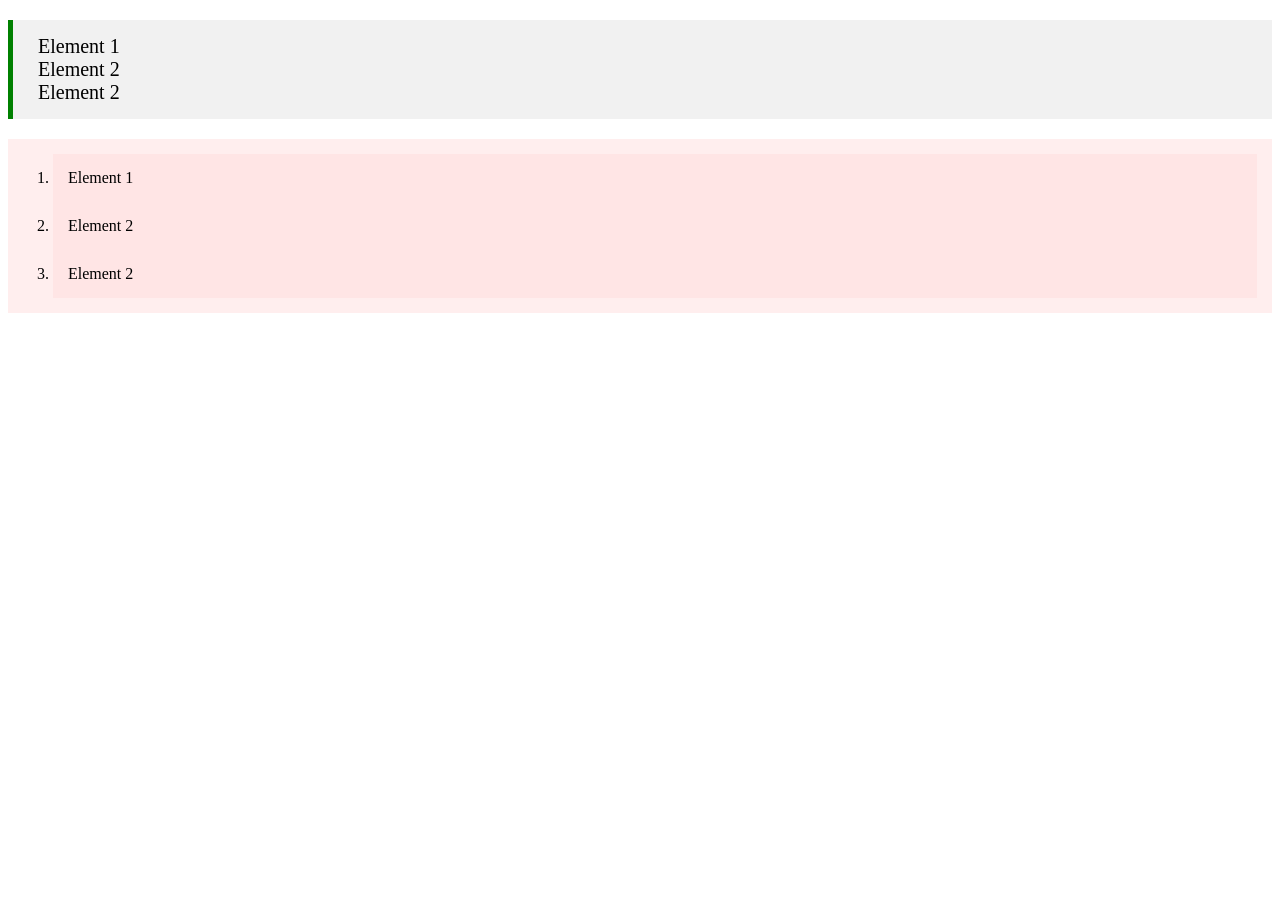
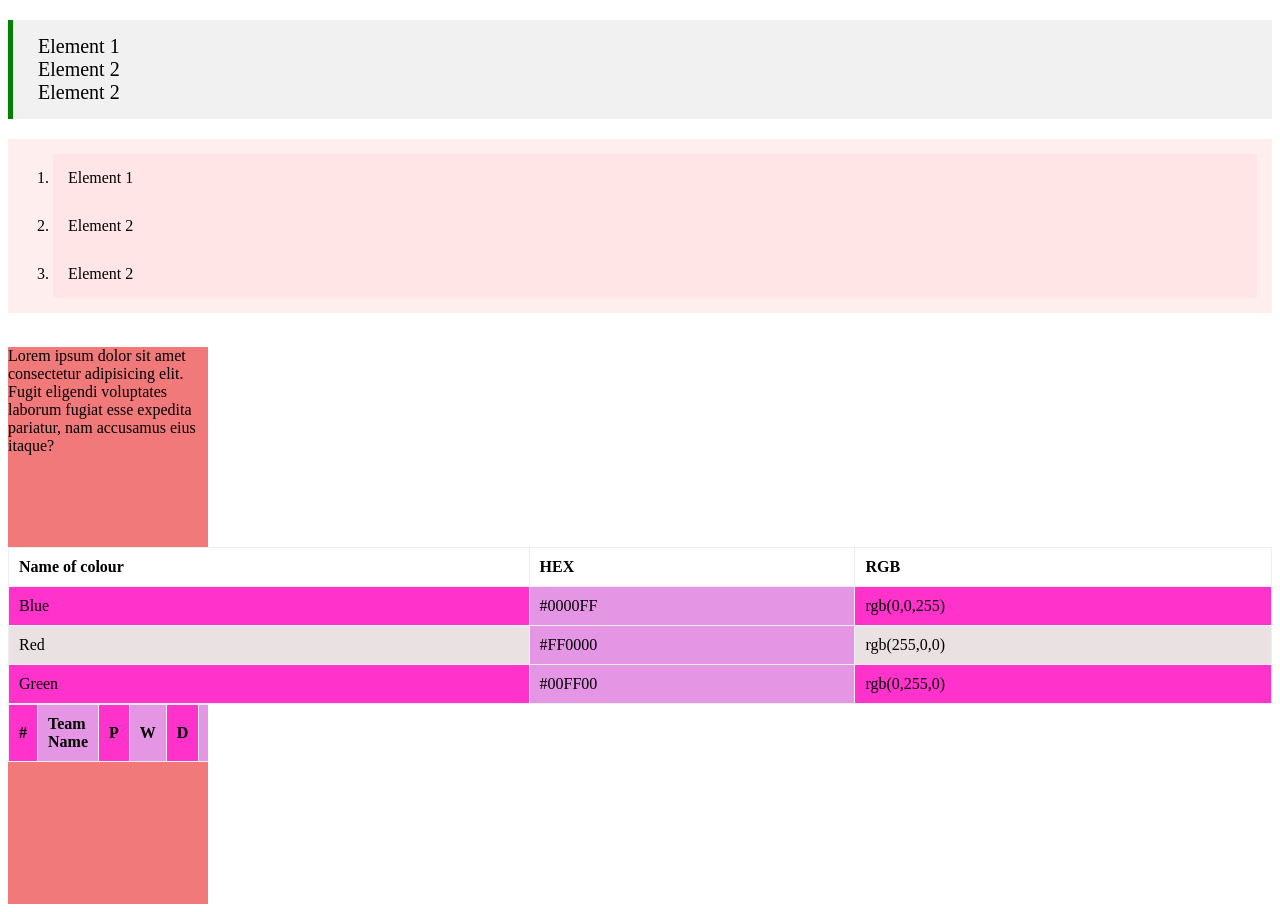
Before and after one commit to Festinna/WebAdvanced, a plain HTML site: page lesson13/index.html in a window 1280 px wide. Before the commit the page ends 800 px from the top, so only its background shows below. Drawn offline with Linux system fonts and the light colour scheme.

Commit message:
lesson13

```diff
--- a/lesson13/index.html
+++ b/lesson13/index.html
@@ -19,5 +19,108 @@
     <li>Element 2</li>
 </ol>
 
+<!--First Table -->
+
+<table>
+    <thead>
+    <tr>
+        <th>Name of colour</th>
+        <th>HEX</th>
+        <th>RGB</th>
+    </tr>
+</thead>
+
+
+<tbody>
+      <tr>
+        <td>Blue</td>
+        <td>#0000FF</td>
+        <td>rgb(0,0,255)</td>
+      </tr>
+
+      <tr>
+        <td>Red</td>
+        <td>#FF0000</td>
+        <td>rgb(255,0,0)</td>
+      </tr>
+
+      <tr>
+        <td>Green</td>
+        <td>#00FF00</td>
+        <td>rgb(0,255,0)</td>
+      </tr>
+
+<br>
+<div>
+    Lorem ipsum dolor sit amet consectetur adipisicing elit.
+    Fugit eligendi voluptates laborum fugiat esse expedita pariatur,
+    nam accusamus eius itaque?
+</div>
+
+</tbody>
+</table>
+
+<div style="overflow-x: auto;">
+<table>
+    <tr>
+        <th>#</th>
+        <th>Team Name</th>
+        <th>P</th>
+        <th>W</th>
+        <th>D</th>
+        <th>L</th>
+        <th>F</th>
+        <th>A</th>
+        <th>GD</th>
+        <th>GM</th>
+        <th>GB</th>
+        <th>T</th>
+        <th>PTS</th>
+        <td>1</td>
+        <td>Liverpool</td>
+        <td>90</td>
+        <td>90</td>
+        <td>90</td>
+        <td>90</td>
+        <td>90</td>
+        <td>90</td>
+        <td>90</td>
+        <td>90</td>
+        <td>90</td>
+        <td>90</td>
+        <td>90</td>
+        <td>2</td>
+        <td>Manchester City</td>
+        <td>54</td>
+        <td>54</td>
+        <td>54</td>
+        <td>54</td>
+        <td>54</td>
+        <td>54</td>
+        <td>54</td>
+        <td>54</td>
+        <td>54</td>
+        <td>54</td>
+        <td>54</td>
+    <td>3</td>
+          <td>Chelsea</td>
+          <td>38</td>
+          <td>38</td>
+          <td>38</td>
+          <td>38</td>
+          <td>38</td>
+          <td>38</td>
+          <td>38</td>
+          <td>38</td>
+          <td>38</td>
+          <td>38</td>
+          <td>38</td>
+        </tr>
+      </table>
+</div>
+
+
+    </tr>
+</table>
 </body>
 </html>
--- a/lesson13/style.css
+++ b/lesson13/style.css
@@ -30,3 +30,50 @@ ul{
     padding: 15px 25px;
     font-size: 20px;
 }
+
+
+table{
+    border-collapse: collapse;
+    margin: 0 auto;
+}
+
+td,th{
+    border: 1px solid #eee;
+    padding: 15px;
+}
+
+tbody tr:nth-child(odd) {
+    background-color: #ff33cc;
+}
+
+tbody tr :nth-child(even) {
+    background-color: #e495e4;
+}
+div{
+    overflow: scroll;
+    background-color: #a272e0;
+    width: 150px;
+    height: 150px;
+}
+
+div{
+    overflow: scroll;
+    background-color: #f27979;
+    width: 200px;
+    height: 200px;
+}
+
+
+table {
+  border-collapse: collapse;
+  width: 100%;
+}
+
+
+th, td {
+  text-align: left;
+  padding: 10px;
+}
+
+
+tr:nth-child(even) {background-color: #eae2e2;}
```
